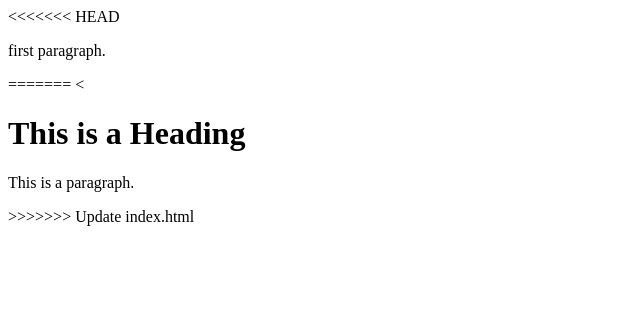
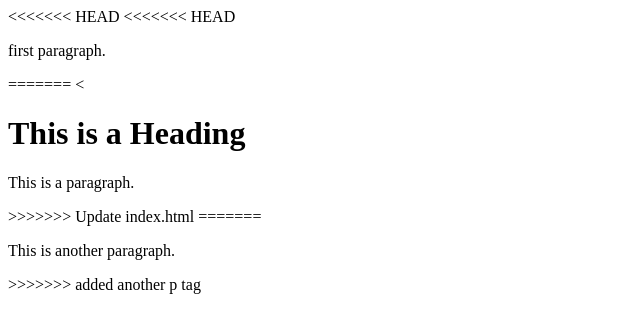
Before and after one commit to jagaban234/segun, a plain HTML site: page index.html in a window 1280 px wide. Shown: the whole page, without its empty margins (0-640 px from the left). Drawn offline with Linux system fonts and the light colour scheme.

Commit message:
added another p tag

```diff
--- a/index.html
+++ b/index.html
@@ -3,6 +3,7 @@
 <head>
 <title>Page Title</title>
 </head>
+<<<<<<< HEAD
 <<<<<<< HEAD
 </body>
 </html>
@@ -13,3 +14,9 @@
 </body>
 >>>>>>> Update index.html
 </body>
+=======
+<body>
+<p>This is another paragraph.</p>
+</body>
+</html>
+>>>>>>> added another p tag
```
